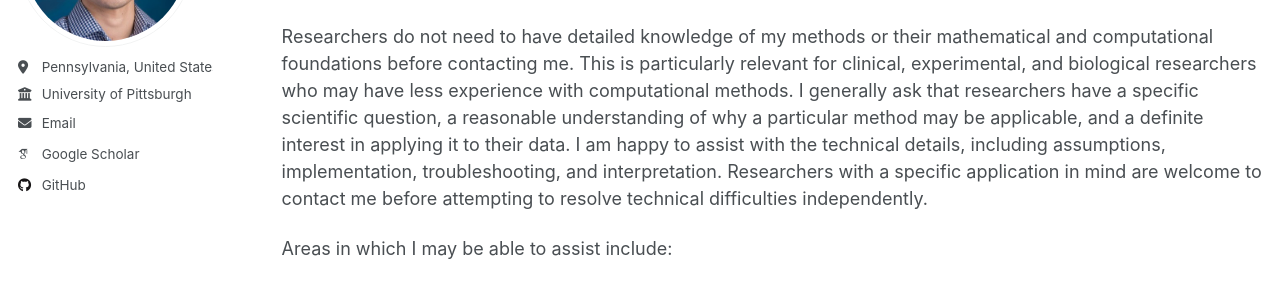
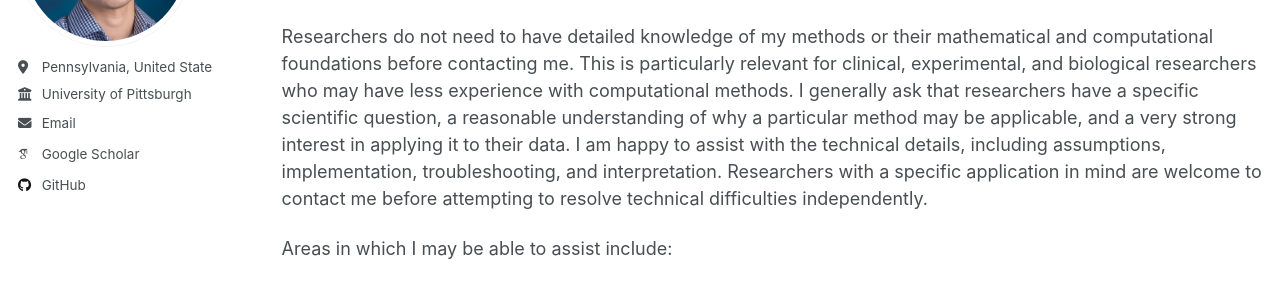
Before and after one commit to ericstrobl/ericstrobl.github.io, a Jekyll site: the page built from _pages/forresearchers.md, in a window 1280 px wide and 900 px high. Shown: the part 227-516 px from the top of the window. Built offline with Jekyll 4.4.1, drawn with Linux system fonts in a browser that asks for light colours; some web fonts are replaced; a script that is not in the unit is left out.

Commit message:
Update forresearchers.md

```diff
--- a/_pages/forresearchers.md
+++ b/_pages/forresearchers.md
@@ -7,7 +7,7 @@ author_profile: true
 
 I am open to collaborations with researchers in academia, clinical settings, and industry, including pharmaceutical and biotechnology companies, who are interested in applying my statistical and computational methods to their research.
 
-Researchers do not need to have detailed knowledge of my methods or their mathematical and computational foundations before contacting me. This is particularly relevant for clinical, experimental, and biological researchers who may have less experience with computational methods. I generally ask that researchers have a specific scientific question, a reasonable understanding of why a particular method may be applicable, and a definite interest in applying it to their data. I am happy to assist with the technical details, including assumptions, implementation, troubleshooting, and interpretation. Researchers with a specific application in mind are welcome to contact me before attempting to resolve technical difficulties independently.
+Researchers do not need to have detailed knowledge of my methods or their mathematical and computational foundations before contacting me. This is particularly relevant for clinical, experimental, and biological researchers who may have less experience with computational methods. I generally ask that researchers have a specific scientific question, a reasonable understanding of why a particular method may be applicable, and a very strong interest in applying it to their data. I am happy to assist with the technical details, including assumptions, implementation, troubleshooting, and interpretation. Researchers with a specific application in mind are welcome to contact me before attempting to resolve technical difficulties independently.
 
 Areas in which I may be able to assist include:
 
```
